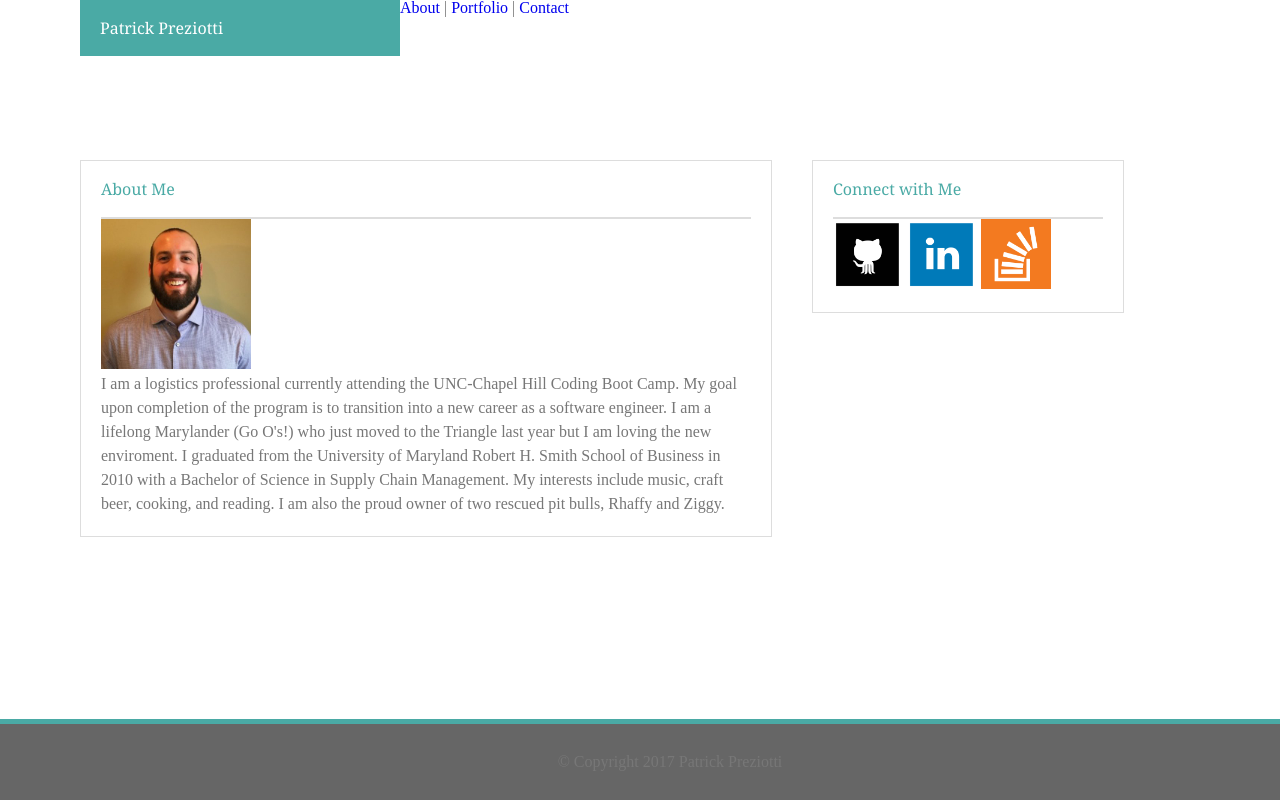
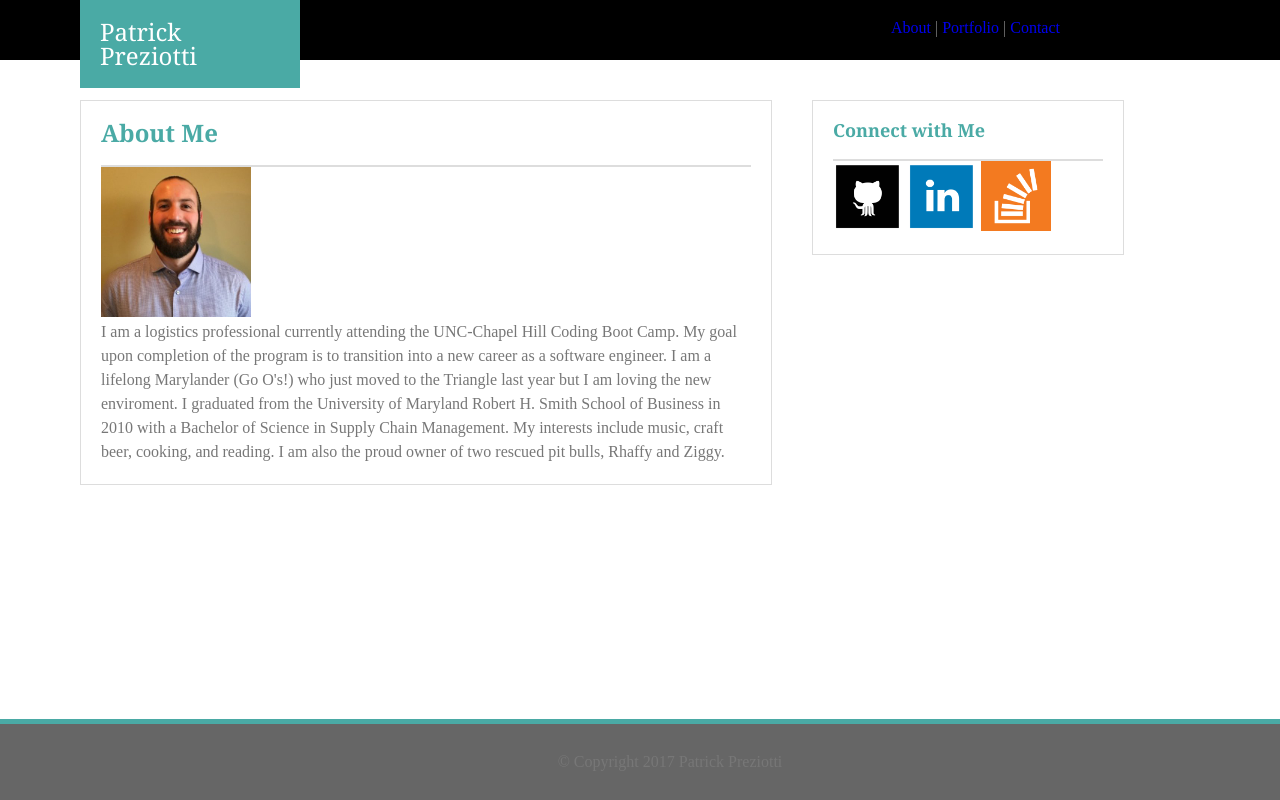
Before and after one commit to ppreziotti/Basic-Portfolio, a plain HTML site: page index.html in a window 1280 px wide. Drawn offline with Linux system fonts and the light colour scheme.

Commit message:
linked reset.css, updated html elements, added initial code to style.css

```diff
--- a/assets/css/style.css
+++ b/assets/css/style.css
@@ -9,39 +9,50 @@ nav {
 
 p {
 	line-height: 150%;
-	clear: left;
 }
 
 form {
 	line-height: 150%
 }
 
-h2, h3 {
+h1 {
+	font-size: 24px;
+}
+
+h2 {
+	font-size: 18px;
+}
+
+h1, h2 {
 	color: #4aaaa5;
 	font-family: "Georgia", Times, Times New Roman, serif;
+	font-weight: bold;
 	border-bottom: 2px solid #dddddd;
 	padding-bottom: 20px
 }
 
-h1 {
-
+#logo {
 	color: #ffffff;
 	background-color: #4aaaa5;
 	font-family: "Georgia", Times, Times New Roman, serif;
-	width: 280px;
+	font-size: 24px;
+	width: 180px;
 	padding: 20px;
-	margin-left: 80px;
-	float: left;
+	position: relative;
+	left: 80px;
 }
 
 header {
-	background-color: #ffffff;
-	height: 160px;
+	background-color: black;
+	height: 60px;
 	margin-top: 0;
+	margin-bottom: 40px;
 }
 
 nav {
-	float: left;
+	position: absolute;
+	right: 220px;
+	top: 20px;
 }
 
 .container {
@@ -72,7 +83,8 @@ nav {
 #profile-image {
 	width: 150px;
 	height: 150px;
-	margin-right: 20px
+	margin-right: 20px;
+	clear: both;
 }
 
 .portfolio-image {
--- a/index.html
+++ b/index.html
@@ -4,6 +4,7 @@
 <head>
 	<meta charset="UTF-8">
 	<title>Index</title>
+	<!-- Linking the reset CSS file, followed by the style CSS file -->
 	<link rel="stylesheet" type="text/css" href="assets/css/reset.css">
 	<link rel="stylesheet" type="text/css" href="assets/css/style.css">
 </head>
@@ -13,7 +14,7 @@
 	<header>
 
 		<!-- Name area in header -->
-		<h1>Patrick Preziotti</h1>
+		<div id="logo">Patrick Preziotti</div>
 
 		<!-- Navigation bar in header -->
 		<nav>
@@ -32,7 +33,7 @@
 		<!-- Main contect section -->
 		<section class="content">
 
-			<h2>About Me</h2>
+			<h1>About Me</h1>
 
 			<img id="profile-image" src="assets/images/headshot.jpg" alt="headshot">
 
@@ -44,7 +45,7 @@
 		<!-- "Connect with Me" sidebar -->
 		<div id="sidebar">
 
-			<h3>Connect with Me</h3>
+			<h2>Connect with Me</h2>
 
 			<!-- Social media connection links -->
 
```
Also changed, not shown: contact.html (+4 -3 lines), portfolio.html (+4 -3 lines).
